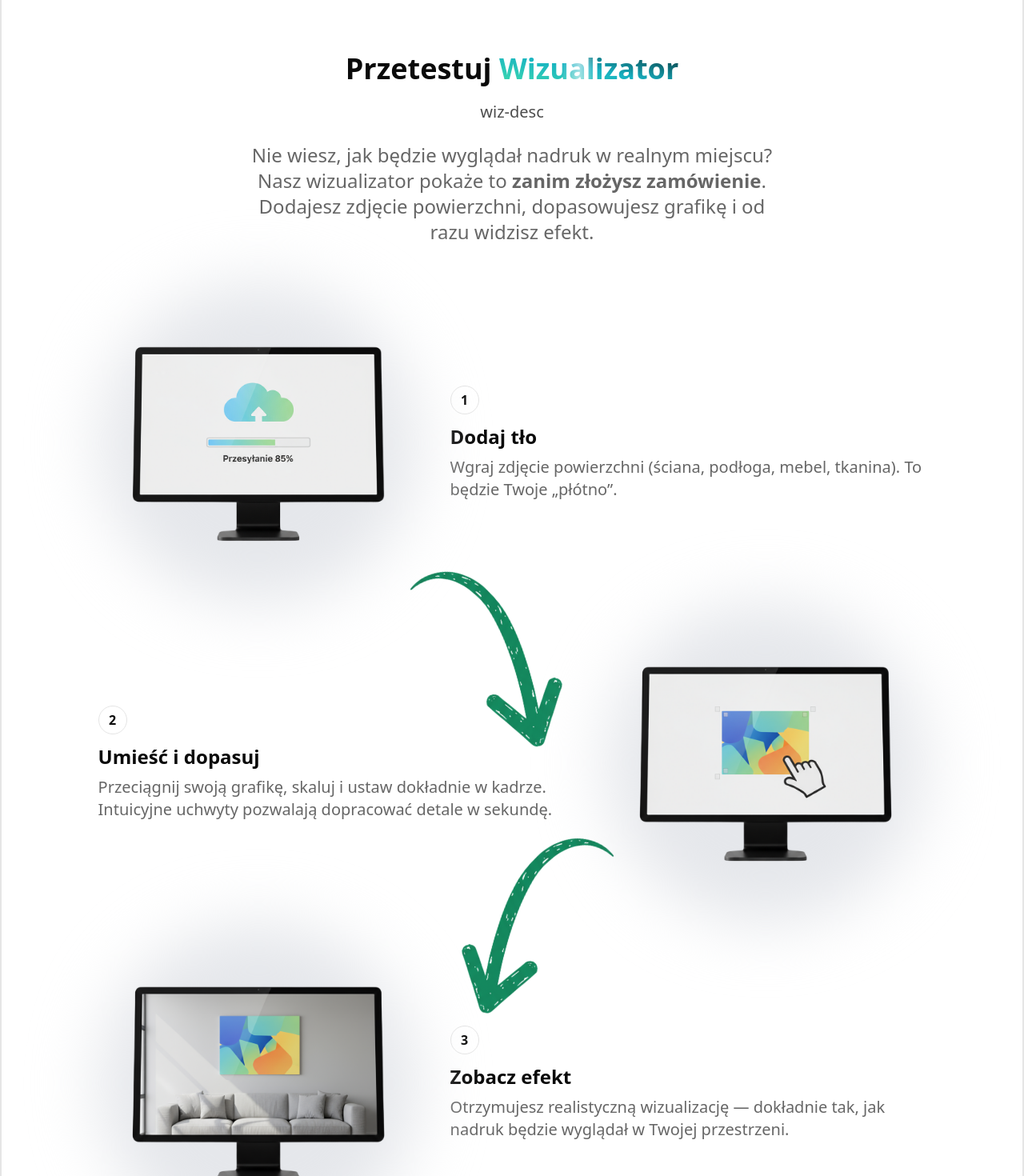
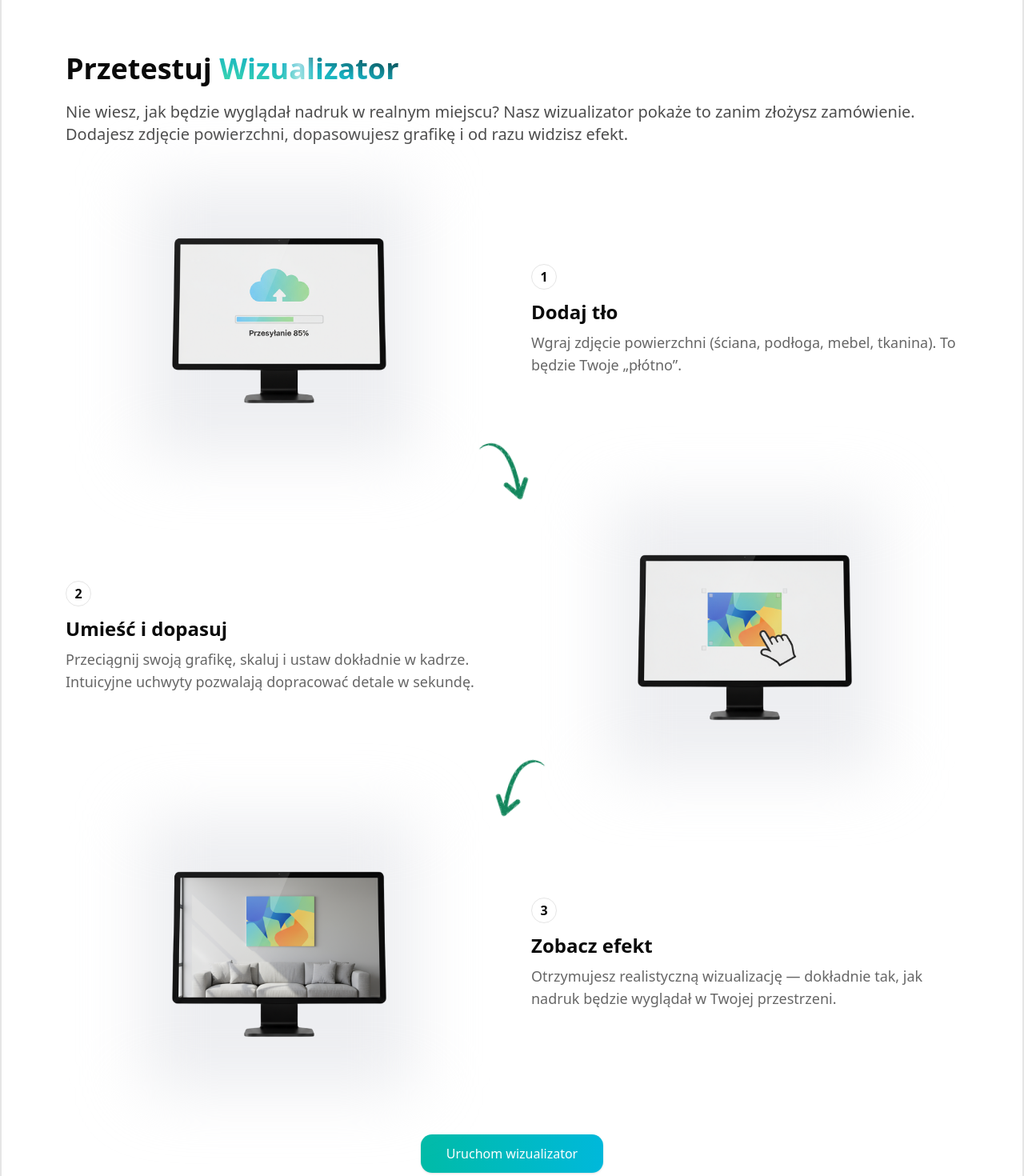
Before and after one commit to gapinsky/iwalldesign, a Next.js app: page / in a window 1280 px wide. Shown: the part 5100-6570 px from the top of the page at 80% size. Built offline with nearby package versions, Linux system fonts and the light colour scheme.

Commit message:
timeline vizualization

```diff
--- a/my_components/vizualizationSection/VizualizationSection.tsx
+++ b/my_components/vizualizationSection/VizualizationSection.tsx
@@ -1,48 +1,11 @@
 // components/sections/Visualizer.tsx
+"use client";
+
 import Link from "next/link";
+import Image from "next/image";
 import Container from "../assets/Container";
 import Title from "../assets/Title";
 import { ShinyWord } from "../navbar/ShinyWord";
-import Image from "next/image";
-
-type Step = {
-  title: string;
-  description: string;
-  image: {
-    src: string;
-    alt: string;
-  };
-};
-
-const steps: Step[] = [
-  {
-    title: "Dodaj tło",
-    description:
-      "Wgraj zdjęcie powierzchni, na której chcesz nadruk: ściana, podłoga, mebel, tkanina. To będzie Twoje „płótno”.",
-    image: {
-      src: "/images/steps/step-1.jpg",
-      alt: "Przesyłanie 85% na monitorze",
-    },
-  },
-  {
-    title: "Umieść i dopasuj",
-    description:
-      "Przeciągnij swoją grafikę, zmieniaj rozmiar i położenie. Intuicyjne uchwyty pozwolą dopracować detale w sekundę.",
-    image: {
-      src: "/images/steps/step-2.jpg",
-      alt: "Dopasowywanie grafiki na monitorze",
-    },
-  },
-  {
-    title: "Zobacz efekt",
-    description:
-      "Otrzymasz realistyczną wizualizację – dokładnie tak, jak będzie wyglądał nadruk w przestrzeni.",
-    image: {
-      src: "/images/steps/step-3.jpg",
-      alt: "Podgląd końcowy na monitorze",
-    },
-  },
-];
 
 export function VisualizerSection() {
   return (
@@ -53,117 +16,123 @@ export function VisualizerSection() {
       className="scroll-mt-14 lg:scroll-mt-16"
     >
       <Container>
-        <div className="flex flex-col gap-12">
-          {/* Tytuł + lead */}
-          <div className="space-y-6 text-center">
-            <Title titleId="wiz-title" lead="wiz-lead" description="wiz-desc">
+        <div className="flex flex-col gap-10 md:gap-12 lg:gap-14 xl:gap-12">
+          {/* Nagłówek */}
+          <div className="space-y-6">
+            <Title
+              titleId="wiz-title"
+              lead="wiz-lead"
+              description="Nie wiesz, jak będzie wyglądał nadruk w realnym miejscu? Nasz
+              wizualizator pokaże to zanim złożysz zamówienie.
+              Dodajesz zdjęcie powierzchni, dopasowujesz grafikę i od razu
+              widzisz efekt."
+            >
               Przetestuj <ShinyWord>Wizualizator</ShinyWord>
             </Title>
-
-            <p
-              id="wiz-lead"
-              className="mx-auto max-w-2xl text-lg md:text-xl xl:text-2xl text-black/60"
-            >
-              Nie wiesz, jak będzie wyglądał nadruk w realnym miejscu? Nasz
-              wizualizator pokaże to <strong>zanim złożysz zamówienie</strong>.
-              Dodajesz zdjęcie powierzchni, dopasowujesz grafikę i od razu
-              widzisz efekt.
-            </p>
           </div>
 
-          {/* Kroki jeden pod drugim */}
-          <ol className="flex flex-col items-center ">
+          {/* Oś kroków */}
+          <ol className="flex flex-col gap-16 md:gap-20 lg:gap-16 xl:gap-0">
             {/* KROK 1 */}
-            <li className="relative flex flex-col items-center gap-6 md:flex-row md:items-center md:gap-10 ">
-              <div className="relative flex-shrink-0  ">
-                <div className="absolute inset-0 rounded-full bg-gray-200 blur-2xl " />
+            <li className="relative grid grid-cols-1 md:grid-cols-2 items-center gap-6 md:gap-10 lg:gap-12 pb-10 md:pb-14">
+              <div className="justify-self-center">
+                <div className="relative w-full max-w-[250px] md:max-w-[300px] lg:max-w-[340px]">
+                  <div className="absolute inset-0 rounded-2xl bg-gray-200/70 blur-2xl" />
                   <Image
-                  src={"/assets/images/timeline/uploadStep.png"}
+                    src="/assets/images/timeline/uploadStep.png"
                     alt="Krok 1 — przesyłanie zdjęcia powierzchni"
-                  width={260}
-                  height={170}
-                  className="relative z-10 h-auto w-full max-w-[340px]  md:max-w-[400px] rounded-xl"
+                    width={800}
+                    height={520}
+                    className="relative z-10 w-full h-auto rounded-xl"
+                    priority
                   />
                 </div>
+              </div>
 
-              <div className="max-w-prose">
-                <div className="mb-3 inline-flex h-9 w-9 items-center justify-center rounded-full  font-semibold border">
+              <div className="max-w-prose justify-self-center md:justify-self-start">
+                <div className="mb-3 inline-flex h-8 w-8 items-center justify-center rounded-full border font-semibold">
                   1
                 </div>
                 <h3 className="font-semibold text-xl md:text-2xl">Dodaj tło</h3>
-                <p className="mt-2 text-lg md:text-xl text-black/60">
+                <p className="mt-2 text-base md:text-lg text-black/60">
                   Wgraj zdjęcie powierzchni (ściana, podłoga, mebel, tkanina).
                   To będzie Twoje „płótno”.
                 </p>
               </div>
-              <div className="absolute bottom-0 left-1/2 -rotate-15 -translate-x-1/2 translate-y-2/3 ">
+
+              {/* Strzałka — tylko od md */}
               <Image
-                  src={"/assets/images/timeline/arrow-down-first.png"}
+                src="/assets/images/timeline/arrow-down-first.png"
+                alt=""
+                width={200}
+                height={120}
+                aria-hidden="true"
+                className="hidden md:block pointer-events-none select-none absolute left-1/2 -translate-x-1/2 bottom-[-26px] w-24 md:w-28 lg:w-32 -rotate-15"
+              />
+            </li>
+
+            {/* KROK 2 */}
+            <li className="relative grid grid-cols-1 md:grid-cols-2 items-center gap-6 md:gap-10 lg:gap-12 pb-10 md:pb-14">
+              <div className="order-1 md:order-2 justify-self-center">
+                <div className="relative w-full max-w-[250px] md:max-w-[300px] lg:max-w-[340px]">
+                  <div className="absolute inset-0 rounded-2xl bg-gray-200/70 blur-2xl" />
+                  <Image
+                    src="/assets/images/timeline/adjustStep.png"
                     alt="Krok 2 — dopasowanie grafiki"
-                  width={130}
-                  height={85}
-                  className="h-auto w-full max-w-[340px] md:max-w-[400px] rounded-xl"
+                    width={800}
+                    height={520}
+                    className="relative z-10 w-full h-auto rounded-xl"
                   />
                 </div>
-            </li>
-
-            {/* KROK 2 (zamiana miejsc — tekst po lewej, obraz po prawej) */}
-            <li className="relative flex flex-col items-center gap-6 md:flex-row-reverse md:items-center md:gap-10 ">
-              <div className="relative flex-shrink-0 rounded-2xl  bg-white ">
-                <div className="absolute inset-0 rounded-full bg-gray-200 blur-2xl " />
-                <Image
-                  src={"/assets/images/timeline/adjustStep.png"}
-                  alt="Krok 2 — dopasowanie grafiki"
-                  width={260}
-                  height={170}
-                  className="relative z-10 h-auto w-full max-w-[340px] md:max-w-[400px] rounded-xl"
-                />
               </div>
 
-              <div className="max-w-prose">
-                <div className="mb-3 inline-flex h-9 w-9 items-center justify-center rounded-full border font-semibold">
+              <div className="order-2 md:order-1 max-w-prose justify-self-center md:justify-self-start">
+                <div className="mb-3 inline-flex h-8 w-8 items-center justify-center rounded-full border font-semibold">
                   2
                 </div>
                 <h3 className="font-semibold text-xl md:text-2xl">
                   Umieść i dopasuj
                 </h3>
-                <p className="mt-2 text-lg md:text-xl text-black/60">
+                <p className="mt-2 text-base md:text-lg text-black/60">
                   Przeciągnij swoją grafikę, skaluj i ustaw dokładnie w kadrze.
                   Intuicyjne uchwyty pozwalają dopracować detale w sekundę.
                 </p>
               </div>
-              <div className="absolute bottom-0 rotate-15 left-1/2 -translate-x-1/2 translate-y-1/2">
+
+              {/* Strzałka — tylko od md */}
               <Image
-                  src={"/assets/images/timeline/arrow-down-second.png"}
-                  alt="Krok 2 — dopasowanie grafiki"
-                  width={130}
-                  height={85}
-                  className="h-auto w-full max-w-[340px] md:max-w-[400px] rounded-xl"
+                src="/assets/images/timeline/arrow-down-second.png"
+                alt=""
+                width={200}
+                height={120}
+                aria-hidden="true"
+                className="hidden md:block pointer-events-none select-none absolute left-1/2 -translate-x-1/2 bottom-[-26px] w-24 md:w-28 lg:w-32 rotate-15"
               />
-              </div>
             </li>
 
             {/* KROK 3 */}
-            <li className="flex flex-col items-center gap-6 md:flex-row md:items-center md:gap-10 ">
-              <div className="relative flex-shrink-0 rounded-2xl  bg-white  ">
-                <div className="absolute inset-0 rounded-full bg-gray-200 blur-2xl" />
+            <li className="relative grid grid-cols-1 md:grid-cols-2 items-center gap-6 md:gap-10 lg:gap-12">
+              <div className="justify-self-center">
+                <div className="relative w-full max-w-[250px] md:max-w-[300px] lg:max-w-[340px]">
+                  <div className="absolute inset-0 rounded-2xl bg-gray-200/70 blur-2xl" />
                   <Image
-                  src={"/assets/images/timeline/finalStep.png"}
+                    src="/assets/images/timeline/finalStep.png"
                     alt="Krok 3 — realistyczny podgląd i zatwierdzenie"
-                  width={260}
-                  height={170}
-                  className="relative z-10 h-auto w-full max-w-[340px] md:max-w-[400px] rounded-xl"
+                    width={800}
+                    height={520}
+                    className="relative z-10 w-full h-auto rounded-xl"
                   />
                 </div>
+              </div>
 
-              <div className="max-w-prose">
-                <div className="mb-3 inline-flex h-9 w-9 items-center justify-center rounded-full border font-semibold">
+              <div className="max-w-prose justify-self-center md:justify-self-start">
+                <div className="mb-3 inline-flex h-8 w-8 items-center justify-center rounded-full border font-semibold">
                   3
                 </div>
                 <h3 className="font-semibold text-xl md:text-2xl">
                   Zobacz efekt
                 </h3>
-                <p className="mt-2 text-lg md:text-xl text-black/60">
+                <p className="mt-2 text-base md:text-lg text-black/60">
                   Otrzymujesz realistyczną wizualizację — dokładnie tak, jak
                   nadruk będzie wyglądał w Twojej przestrzeni.
                 </p>
@@ -171,11 +140,11 @@ export function VisualizerSection() {
             </li>
           </ol>
 
-          {/* CTA pod timelinem */}
+          {/* CTA */}
           <div className="pt-2 text-center">
             <Link
               href="/wizualizator"
-              className="inline-flex items-center justify-center rounded-xl bg-black px-8 py-3 text-white transition hover:opacity-90"
+              className="inline-flex items-center justify-center rounded-xl bg-gradient-to-r from-teal-500 to-cyan-500 px-8 py-3 font-medium text-white shadow-sm hover:opacity-90 focus-visible:outline-none focus-visible:ring-2 focus-visible:ring-offset-2 focus-visible:ring-teal-600"
             >
               Uruchom wizualizator
             </Link>
```
Lines whose indentation alone changed are shown as unchanged.
